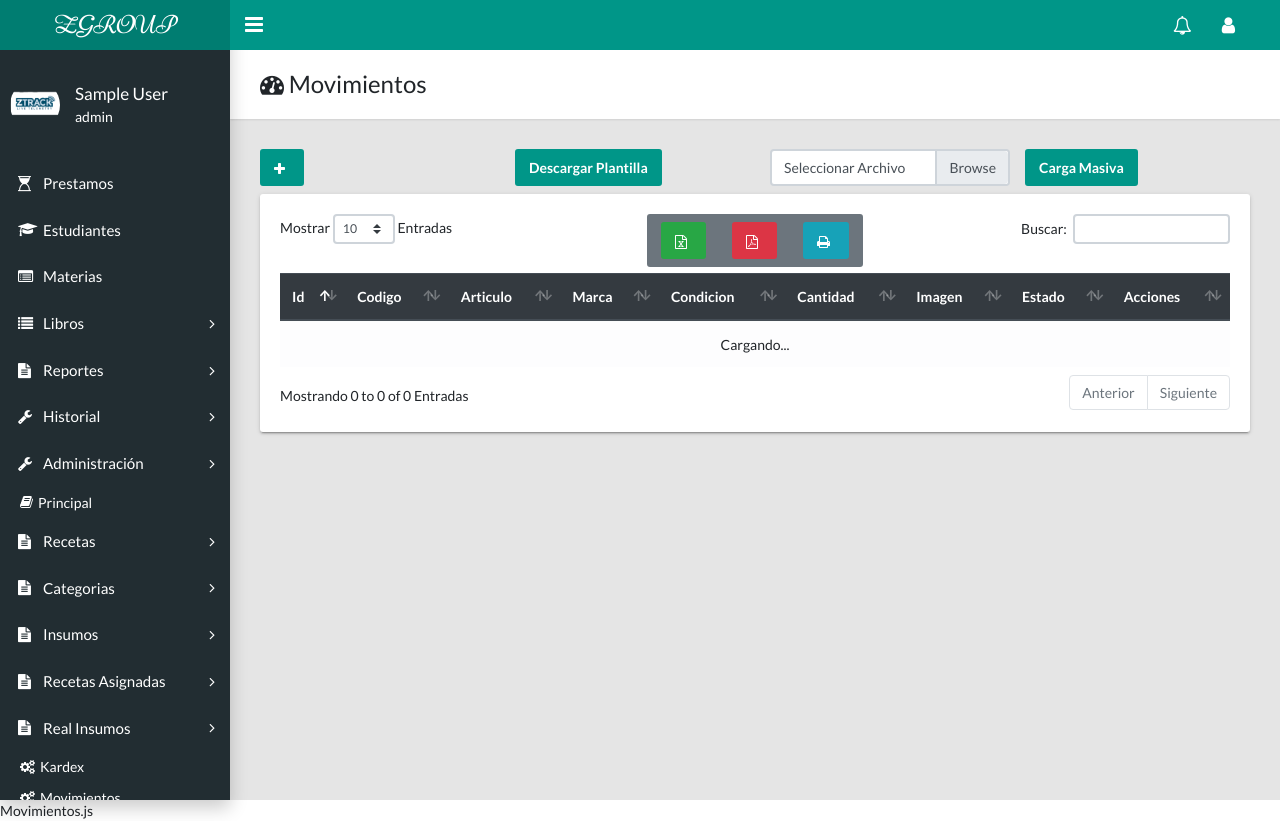
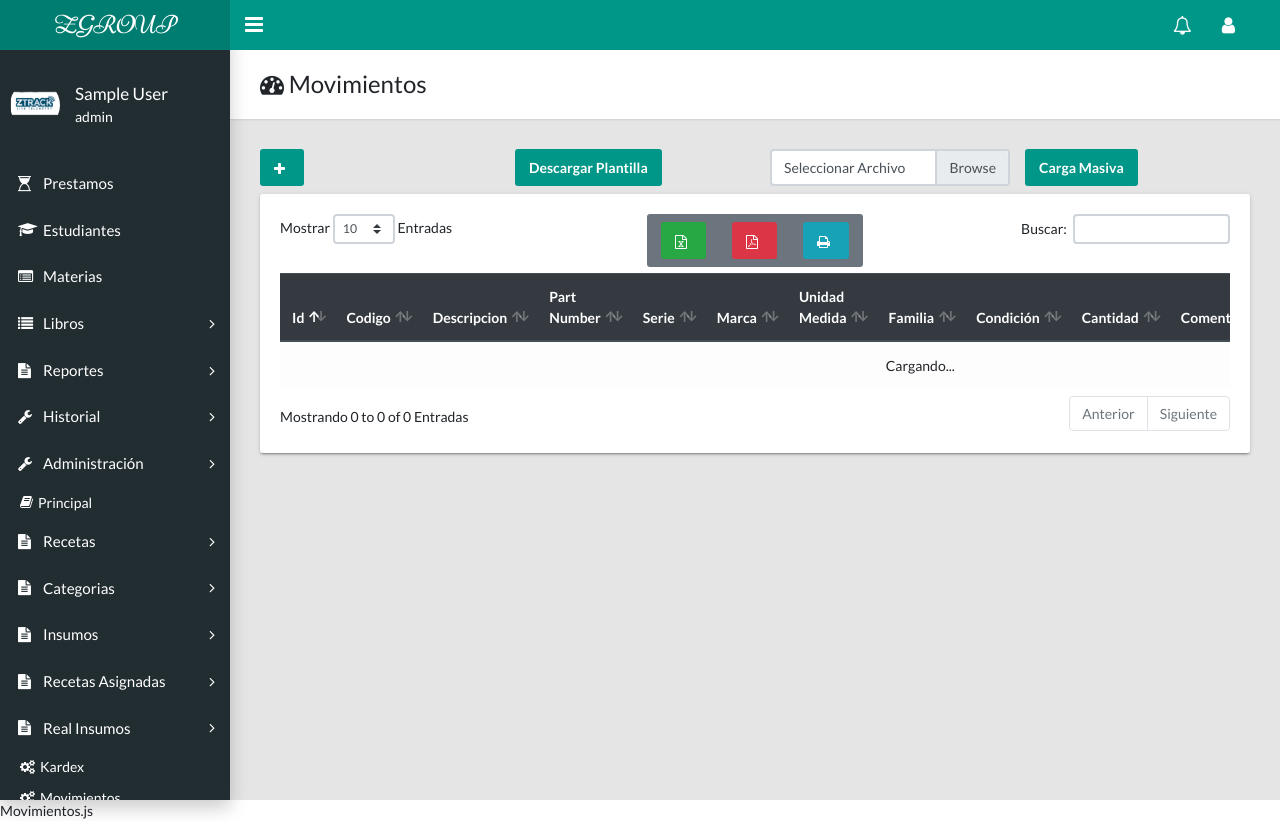
Before and after one commit to ztrackperu/AlmacenZgroup, a PHP site: page /intranet/index.php?url=Movimientos in a window 1280 px wide. Run offline with PHP 8.4, Linux system fonts and the light colour scheme; the visitor is signed in with stand-in values (Sample User, id 1); data that the repository does not hold is empty; a stand-in replaces the project's code that opens the database connection; some libraries are stand-ins or nearby versions.

Commit message:
stock y movimientos nuevo encabezado

```diff
--- a/Assets/js/Movimientos.js
+++ b/Assets/js/Movimientos.js
@@ -75,7 +75,19 @@ document.addEventListener("DOMContentLoaded", function(){
                 'data': 'articulo'
             },
             {
+                'data':'partNumber'
+            },
+            {
+                'data':'serie'
+            },
+            {
                 'data':'marca'
+            },
+            {
+                'data':'medida'
+            },
+            {
+                'data':'familia'
             },
             {
                 'data':'condicion'
@@ -84,10 +96,13 @@ document.addEventListener("DOMContentLoaded", function(){
                 'data':'cantidad'
             },
             {
-                'data':'imagen'
+                'data':'extra1'
             },
             {
-                'data':'estado'
+                'data':'usuario'
+            },
+            {
+                'data':'created_at'
             },
             {
                 'data': 'acciones'
--- a/Models/MovimientosModel.php
+++ b/Models/MovimientosModel.php
@@ -19,7 +19,7 @@ class MovimientosModel extends Query
     {
         // si es 1
         if($_SESSION['id_usuario']==1){
-            $sql = "SELECT id, codigo, articulo, partNumber, serie, marca, medida, familia, condicion, cantidad, extra1, user_c, created_at estado FROM movimientos";
+            $sql =  "SELECT * FROM movimientos AS m INNER JOIN usuarios AS u ON m.user_c = u.id;";
             $res = $this->selectAll($sql);
 
         }else{
@@ -31,7 +31,7 @@ class MovimientosModel extends Query
     }
     public function editMovimiento($id)
     {
-        $sql = "SELECT * FROM movimientos WHERE id = $id";
+        $sql = "SELECT id, codigo, descripcion, partNumber, serie, marca, medida, familia, condicion, cantidad, extra1, user_c, created_at, estado FROM movimientos WHERE id = $id";
         $res = $this->select($sql);
         return $res;
     }
--- a/Models/StockModel.php
+++ b/Models/StockModel.php
@@ -19,7 +19,7 @@ class StockModel extends Query
     {
         // si es 1
         if($_SESSION['id_usuario']==1){
-            $sql = "SELECT id, codigo, articulo, condicion, stock, estado FROM stock";
+            $sql = "SELECT id, codigo, articulo, partNumber, serie, marca, medida, familia, condicion, stock, estado FROM stock";
             $res = $this->selectAll($sql);
 
         }else{
--- a/Views/Movimientos/index.php
+++ b/Views/Movimientos/index.php
@@ -43,12 +43,17 @@
                             <tr>
                                 <th>Id</th>
                                 <th>Codigo</th>
-                                <th>Articulo</th>
+                                <th>Descripcion</th>
+                                <th>Part Number</th>
+                                <th>Serie</th>
                                 <th>Marca</th>
-                                <th>Condicion</th>
+                                <th>Unidad Medida</th>
+                                <th>Familia</th>
+                                <th>Condición</th>
                                 <th>Cantidad</th>
-                                <th>Imagen</th>
-                                <th>Estado</th>
+                                <th>Comentarios</th>
+                                <th>Usuario</th>
+                                <th>Fecha</th>
                                 <th>Acciones</th>
                             </tr>
                         </thead>
```
Also changed, not shown: Assets/js/Stock.js (+16 -4 lines), Views/Stock/index.php (+6 -2 lines).
